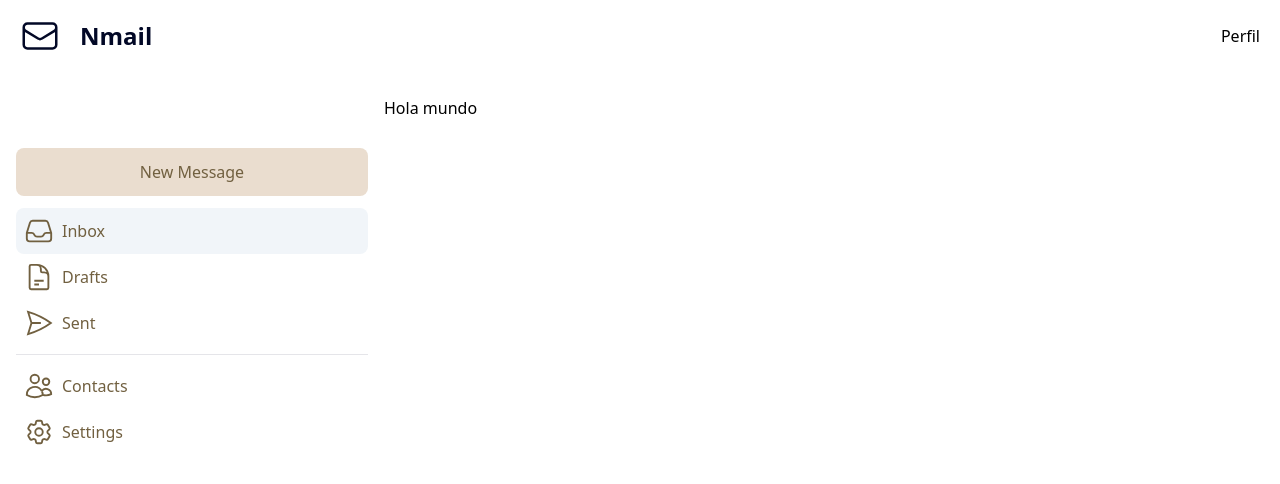
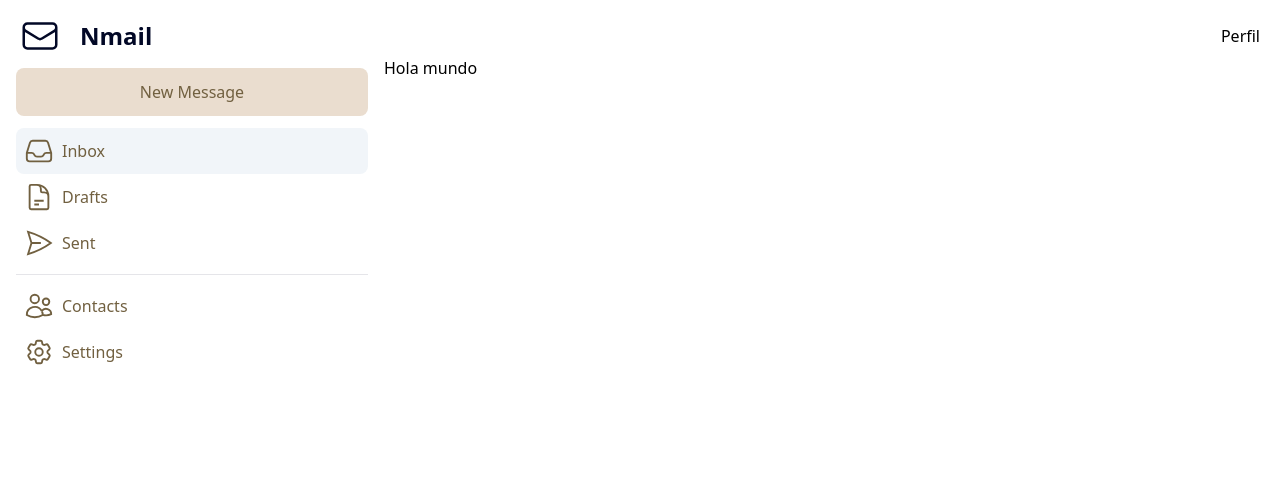
Before and after one commit to arejula27/Nmail, a Next.js app: page / in a window 1280 px wide. Shown: the top 484 px of the page. Built offline with nearby package versions, Linux system fonts and the light colour scheme.

Commit message:
fixing padding on header

```diff
--- a/components/layout/MainLayout.tsx
+++ b/components/layout/MainLayout.tsx
@@ -54,10 +54,10 @@ export const MainLayout: FC<Props> = ({ children, title = "Nmail" }) => {
         <title>{title}</title>
       </Head>
       {/* header*/}
-      <div className="  h-16  mx-5 my-4  ">{headerContent()}</div>
+      <div className="   mx-5 mt-4  ">{headerContent()}</div>
       <div className="flex ">
         {/*sidebar */}
-        <aside className=" ease-in duration-200  opacity-0  md:opacity-100  w-72 xl:w-96 transition-all fixed left-0 -screen ">
+        <aside className=" ease-in duration-200  opacity-0  md:opacity-100  w-72 xl:w-96 transition-all fixed left-0 ">
           {sideBarContent()}
         </aside>
         {/* content*/}
@@ -70,7 +70,7 @@ export const MainLayout: FC<Props> = ({ children, title = "Nmail" }) => {
 const sideBarContent = () => {
   return (
     <>
-      <div className="w -full pt-10 px-4 ">
+      <div className="w -full  px-4 ">
         {/* new message button*/}
         <button
           className="py-3 rounded-lg text-center my-3 bg-card-background text-paragraph hover:opacity-60 w-full"
```
